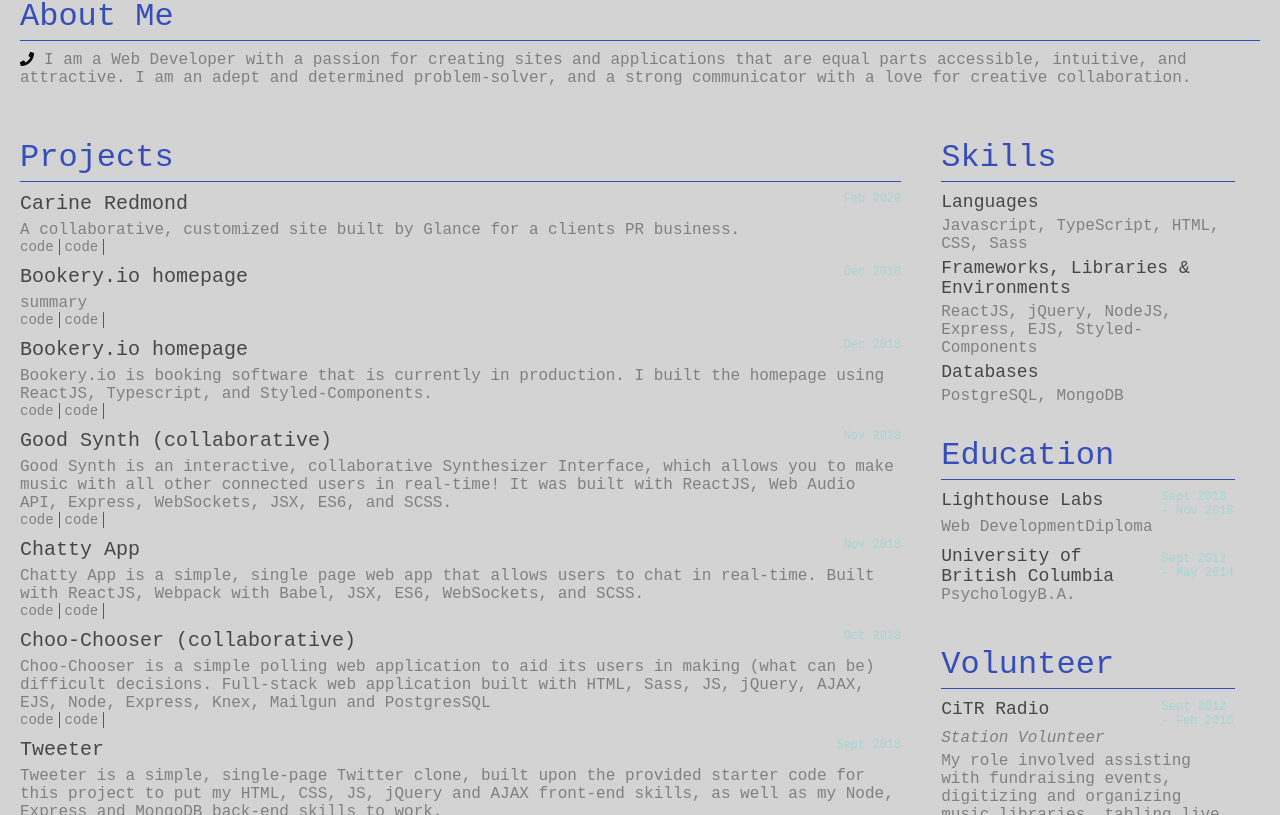
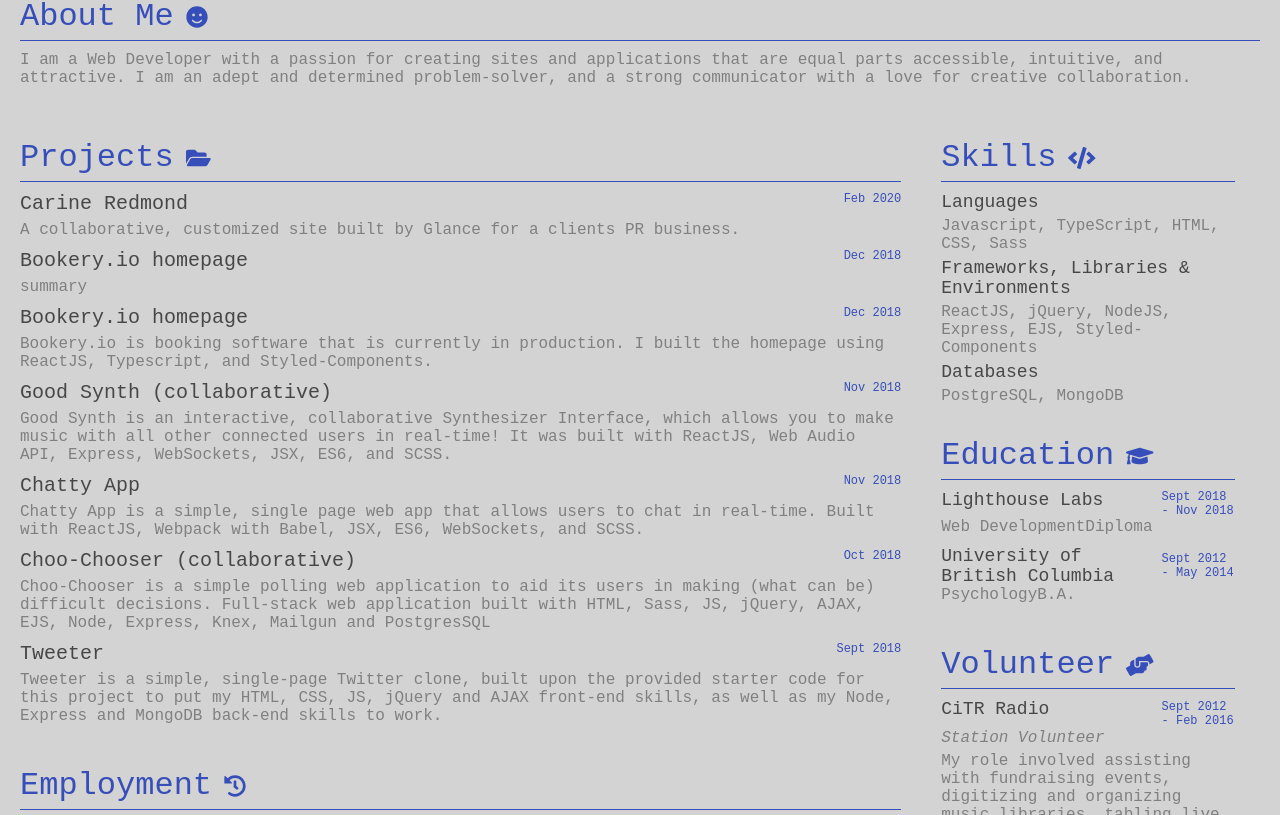
Before and after one commit to haggisbreakfast/resume, a React (Create React App) app: page / in a window 1280 px wide. Shown: the part 625-1440 px from the top of the page. Built offline with nearby package versions, Linux system fonts and the light colour scheme.

Commit message:
adds all section Icons, changes Date font color

```diff
--- a/src/Components.tsx
+++ b/src/Components.tsx
@@ -37,8 +37,8 @@ export const Header = styled.h3`
 
 export const SectionIcon = styled(FontAwesomeIcon)`
   padding-right: 10px;
-  font-size: 14px;
-  color: black;
+  font-size: 22px;
+  padding-left: 12px;
 `;
 
 export const NameImageContainer = styled.div`
@@ -113,7 +113,7 @@ export const Summary = styled.div`
 `;
 
 export const Date = styled.span`
-color: #A3D6D4;
+color: #364EB9;
 font-size: 12px;
 `;
 
--- a/src/Project.tsx
+++ b/src/Project.tsx
@@ -1,8 +1,14 @@
+// third party imports
 import React from 'react';
 import styled from 'styled-components';
+
+import { FontAwesomeIcon } from '@fortawesome/react-fontawesome';
+import { library, IconProp } from '@fortawesome/fontawesome-svg-core';
+import { fab } from '@fortawesome/free-brands-svg-icons';
+
+// local imports
 import { ResumeProject } from './resume';
 import { Date } from './Components';
-import  Computer  from './vintage-computer-removebg-preview.png';
 
 const ProjectContainer = styled.div`
   margin-bottom: 10px;
@@ -38,9 +44,8 @@ const ProjectSummary = styled.span``;
 const ProjectTechStackContainer = styled.div`
 display: flex;
 `;
-const ProjectTechStack = styled.span`
+const ProjectTech = styled(FontAwesomeIcon)`
 font-size: 14px;
-border-right: 1px solid teal;
 margin-right: 5px;
 padding-right: 5px;
 
@@ -61,13 +66,10 @@ export const Project = (props: ProjectProps) => {
       </ProjectTitle>
       <ProjectSummary>{project.summary}</ProjectSummary>
       <ProjectTechStackContainer>
-      {project.techstack.map((t, index) => { return (
+        {project.techstack.map((t, index) => {
+          <ProjectTech icon={['fab', t]} key={index}/>
+        })}
 
-              <ProjectTechStack key={index}>
-                {t}
-              </ProjectTechStack>
-      )
-      })}
       </ProjectTechStackContainer>
 
     </ProjectContainer>
--- a/src/School.tsx
+++ b/src/School.tsx
@@ -1,7 +1,11 @@
+// third party imports
 import React from 'react';
 import styled from 'styled-components';
+
+// local imports
 import { ResumeEducation } from './resume';
 import { Date} from './Components';
+
 
 const EducationContainer = styled.div``;
 
--- a/src/Volunteer.tsx
+++ b/src/Volunteer.tsx
@@ -1,7 +1,9 @@
 import React from 'react';
 import styled from 'styled-components';
+import { faHandsHelping } from '@fortawesome/free-solid-svg-icons';
+// local imports
 import { ResumeVolunteer } from './resume';
-import { Date, Header } from './Components';
+import { Date, Header, SectionIcon } from './Components';
 
 const VolunteerContainer = styled.div`
   display: flex;
@@ -48,7 +50,7 @@ export const Volunteer = (props: VolunteerProps) => {
   const { volunteer } = props;
   return (
     <VolunteerContainer>
-      <Header>Volunteer</Header>
+      <Header>Volunteer<SectionIcon icon={faHandsHelping} /></Header>
       <VolunteerTitle>
         <Organization>{volunteer.organization}</Organization>
         <DateContainer>
--- a/src/index.tsx
+++ b/src/index.tsx
@@ -2,7 +2,7 @@ import React from 'react';
 import ReactDOM from 'react-dom';
 import { library, IconProp } from '@fortawesome/fontawesome-svg-core';
 import { fab } from '@fortawesome/free-brands-svg-icons';
-import { faEnvelope, faPhone, faMusic } from '@fortawesome/free-solid-svg-icons';
+import { faEnvelope, faPhone, faMusic, faFolderOpen, faSmile, faHistory, faGraduationCap, faCode  } from '@fortawesome/free-solid-svg-icons';
 
 import { resume, Resume } from './resume';
 import { Project } from './Project';
@@ -69,20 +69,20 @@ const App = (props: AppProps) => {
 
       </Top>
       <Summary>
-        <Header>About Me</Header>
-        <SectionIcon icon="phone" />
+        <Header>About Me<SectionIcon icon={faSmile} />
+</Header>
         {resume.basics.summary}
       </Summary>
       <Middle>
         <LeftMiddle>
           <Projects>
-            <Header>Projects</Header>
+            <Header>Projects<SectionIcon icon={faFolderOpen} /></Header>
             {resume.projects.map(p => {
               return <Project project={p} />;
             })}
           </Projects>
           <Work>
-            <Header>Employment</Header>
+            <Header>Employment<SectionIcon icon={faHistory} /></Header>
             {resume.work.map(w => {
               return <Job job={w} />;
             })}
@@ -90,13 +90,13 @@ const App = (props: AppProps) => {
         </LeftMiddle>
         <RightMiddle>
           <Skills>
-            <Header>Skills</Header>
+            <Header>Skills<SectionIcon icon={faCode} /></Header>
             {resume.skills.map(s => {
               return <Skill skill={s} />;
             })}
           </Skills>
           <Education>
-            <Header>Education</Header>
+            <Header>Education<SectionIcon icon={faGraduationCap} /> </Header>
             {resume.education.map(e => {
               return <School school={e} />;
             })}
--- a/src/resume.ts
+++ b/src/resume.ts
@@ -29,7 +29,7 @@ export type ResumeProject = {
   date: string;
   link: string;
   summary: string;
-  techstack: string[];
+  techstack: any[];
 };
 
 export type ResumeSkill = {
@@ -122,8 +122,7 @@ export const resume: Resume = {
     link: 'http://carineredmond.com/',
     summary: 'A collaborative, customized site built by Glance for a clients PR business.',
     techstack: [
-      'code',
-      'code'
+      'github'
     ]
   },
     {
```
